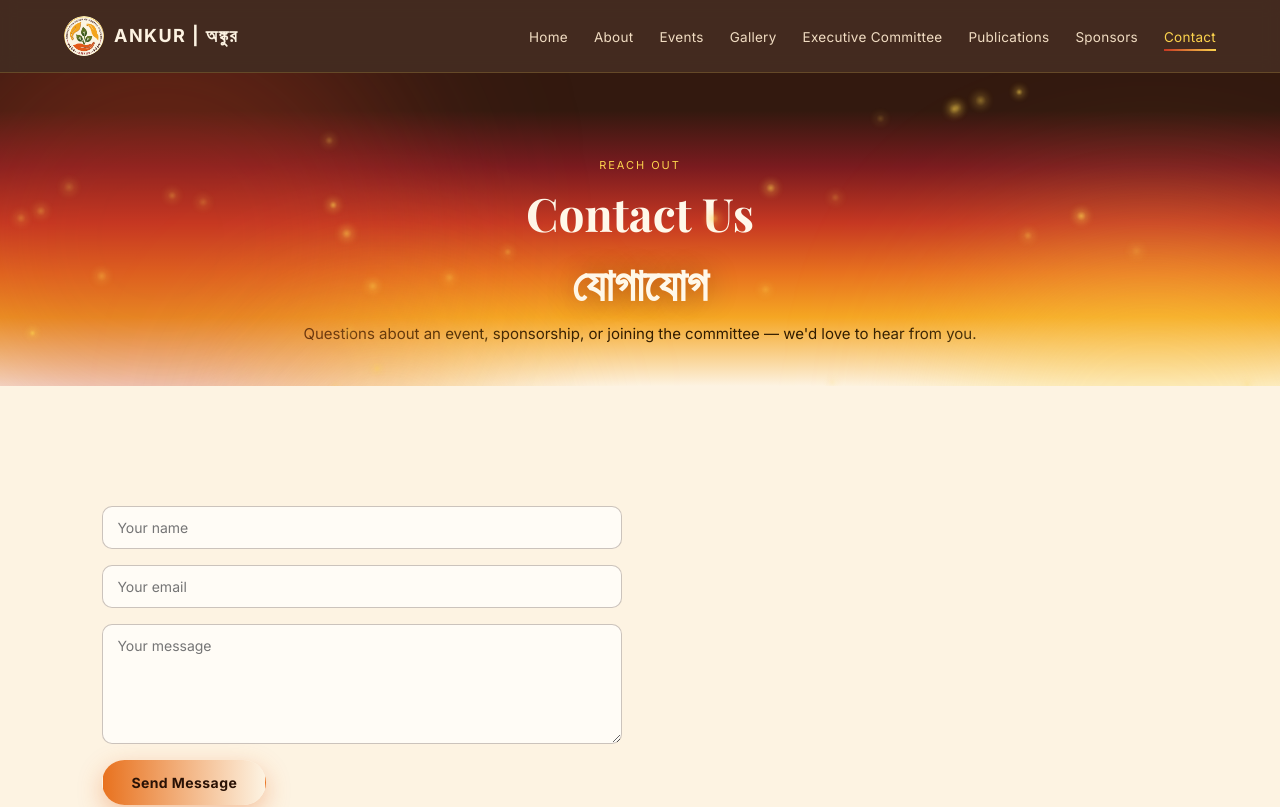
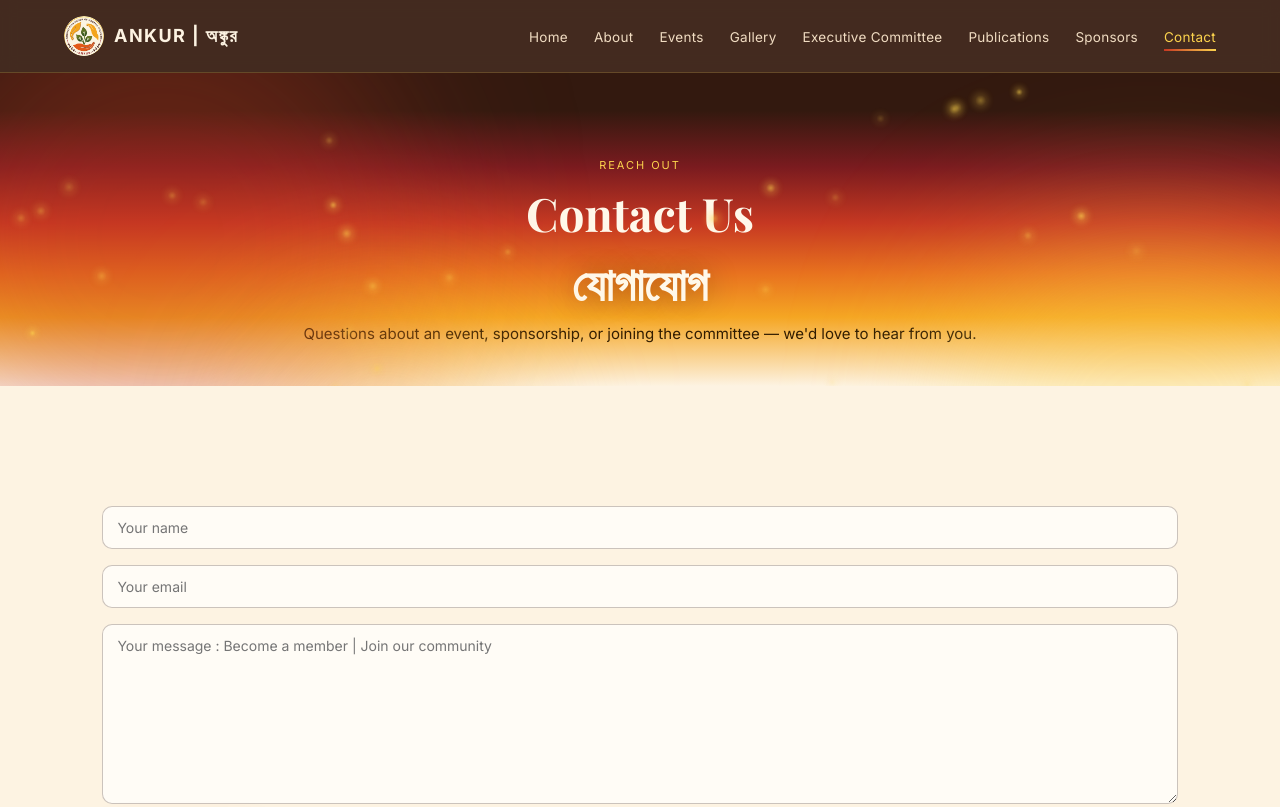
Before and after one commit to ankursc-cola/ankur-website, a React (Vite) app: page /contact in a window 1280 px wide. Shown: the top 807 px of the page. Built offline with nearby package versions, Linux system fonts and the light colour scheme; a web font is replaced by a local one.

Commit message:
contact form width

```diff
--- a/src/index.css
+++ b/src/index.css
@@ -515,12 +515,20 @@ button{font-family:inherit;}
 .past-role { font-size: 13px; color: var(--vermillion); margin-left: auto; }
 
 /* ---------------- Form ---------------- */
-.contact-form{ display:grid; gap:16px; max-width:520px; margin-top:30px; }
+/* No max-width here on purpose — the form now fills the .section's
+   full content width (the section's own 8% side padding is what
+   controls the outer margin, same as every other page). Name/email
+   go side-by-side on wider screens so the extra width doesn't just
+   stretch a single column of inputs into oddly long bars. */
+.contact-form{ display:grid; gap:16px; width:100%; margin-top:30px; }
+.contact-form-row{ display:grid; grid-template-columns:1fr 1fr; gap:16px; }
+@media (max-width: 640px){ .contact-form-row{ grid-template-columns:1fr; } }
 .contact-form input, .contact-form textarea{
+  width:100%; box-sizing:border-box;
   padding:12px 14px; border-radius:10px; border:1px solid rgba(51,25,15,.25);
   background:rgba(255,255,255,.7); font-family:var(--font-body); font-size:14px; color:var(--mahogany);
 }
-.contact-form textarea{ min-height:120px; resize:vertical; }
+.contact-form textarea{ min-height:180px; resize:vertical; }
 .contact-form button{ justify-self:start; }
 
 /* ---------------- Footer ---------------- */
--- a/src/pages/Contact.jsx
+++ b/src/pages/Contact.jsx
@@ -53,7 +53,7 @@ export default function Contact() {
           <form className="contact-form" onSubmit={handleSubmit}>
             <input type="text" name="name" placeholder="Your name" required />
             <input type="email" name="email" placeholder="Your email" required />
-            <textarea name="message" placeholder="Your message" required />
+            <textarea name="message" placeholder="Your message : Become a member | Join our community" required />
             <button type="submit" className="btn btn-primary" disabled={status === "sending"}>
               {status === "sending" ? "Sending…" : "Send Message"}
             </button>
```
